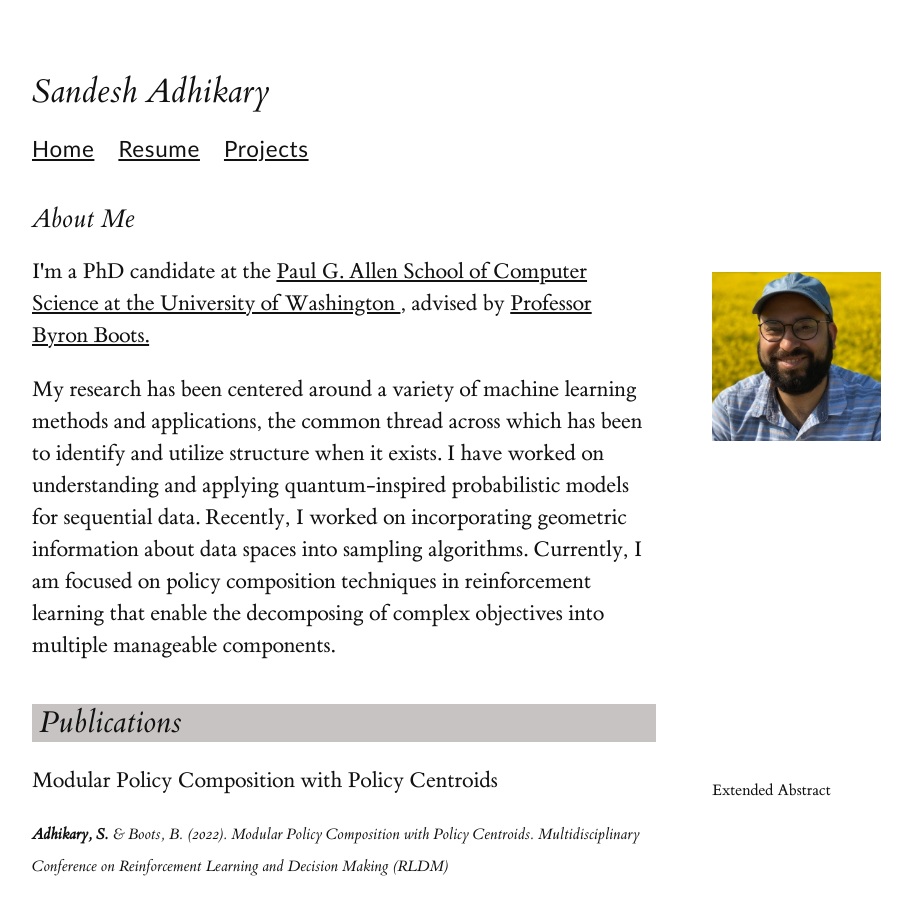
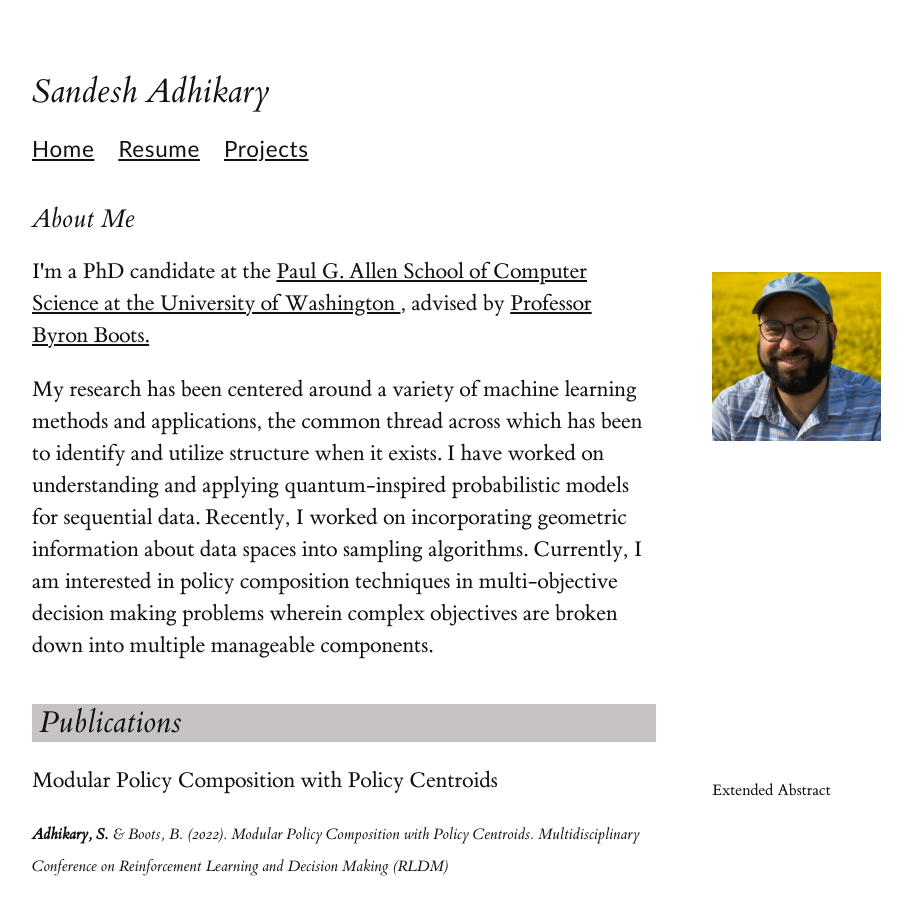
Before and after one commit to sandeshAdhikary/sandeshadhikary.github.io, a Jekyll site: the page built from index.html, in a window 1280 px wide and 900 px high. Shown: the whole window, without its empty margins (128-1040 px from the left). Built offline with Jekyll 4.4.1, drawn with Linux system fonts in a browser that asks for light colours; a style sheet for code colours, icons or effects is not loaded.

Commit message:
updated rl-> MORL

```diff
--- a/index.html
+++ b/index.html
@@ -31,8 +31,8 @@ layout: default
     thread across which has been to identify and utilize structure when it exists.
     I have worked on understanding and applying quantum-inspired probabilistic models for sequential data.
     Recently, I worked on incorporating geometric information about data spaces into sampling
-    algorithms. Currently, I am focused on policy composition techniques in reinforcement learning
-    that enable the decomposing of complex objectives into multiple manageable components.
+    algorithms. Currently, I am interested in policy composition techniques in multi-objective decision making problems
+    wherein complex objectives are broken down into multiple manageable components.
 </p>
 
 <h3 class="main-header">Publications</h3>
```
